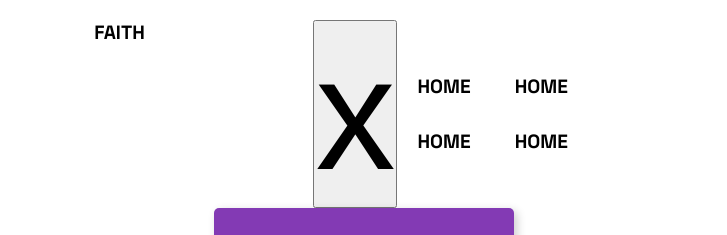
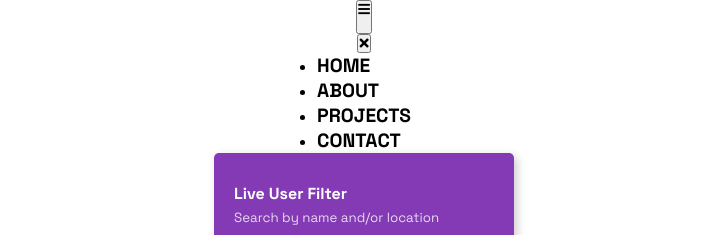
Before and after one commit to iruojefaith/Search-Random-User, a plain HTML site: page index.html in a window 1280 px wide. Shown: the top 235 px of the page, without its empty margins (276-1003 px from the left). Drawn offline with Linux system fonts and the light colour scheme; no server answers.

Commit message:
second commit

```diff
--- a/app.js
+++ b/app.js
@@ -1,14 +1,16 @@
 
  //HAMBURGER MENU
-const hamburger = document.querySelector('.hamburger');
-const navLink = document.querySelector('.nav__link');
-const closeBtn = document.querySelector('button');
+const toggleBtn = document.querySelector('sidebar-toggle');
+const sidebar = document.querySelector('.sidebar');
+const closeBtn = document.querySelector('.close-btn');
 
-hamburger.addEventListener('click', () => {
-  navLink.classList.toggle('hide');
-  hamburger.classList.toggle('hide');
-  closeBtn.classList.remove('hide');
-
+toggleBtn.addEventListener('click', () => {
+  if (sidebar.classList.contains("sidebar-toggle")) {
+    sidebar.classList.remove("show-sidebar");
+  }
+  else {
+    sidebar.classList.add("show-sidebar");
+  }
 });
 
 closeBtn.addEventListener('click', function () {
@@ -18,7 +20,7 @@ closeBtn.addEventListener('click', function () {
 })
 
 
-
+ //Filter SEARCH
 
 const result = document.getElementById('result')
  const filter = document.getElementById('filter')
--- a/index.html
+++ b/index.html
@@ -10,29 +10,40 @@
 </head>
 <body>
 <!-- Navbar Here -->
-<nav class="navbar">
-  <div class="navbar-content">
-     <a href="#" class="logo">Faith</a>
-
-  <div class="hamburger">
-    <span class="line"></span>
-    <span class="line"></span>
-    <span class="line"></span>
-
-  </div>
- <button class="show hide">x</button>
-  </div>
-
-
-  <ul class="nav__link hide">
-      <a href="#">home</a>
-      <a href="#">home</a>
-      <a href="#">home</a>
-      <a href="#">home</a>
-  </ul>
-
-</nav>
-
+<button class="sidebar-toggle">
+  <i class="fas fa-bars"></i>
+  <aside class="sidebar show-side">
+    <div class="sidebar-header">
+      <img src="" alt="" class="logo">
+      <button class="close-btn">
+        <i class="fas fa-times"></i>
+      </button>
+      <ul>
+        <li>
+          <a href="">
+            Home
+          </a>
+        </li>
+        <li>
+          <a href="">
+            About
+          </a>
+        </li>
+        <li>
+          <a href="">
+            Projects
+          </a>
+        </li>
+        <li>
+          <a href="">
+            Contact
+          </a>
+        </li>
+      </ul>
+    </div>
+  </aside>
+</button>
+<!-------------------- Navbar END Here ------------------->
     <!---Search filter -------------->
 
     <div class="container">
--- a/style.css
+++ b/style.css
@@ -18,6 +18,9 @@ body {
 }
 
 /*==================== HAMBER BURGER  STYLING============ */
+.show-sidebar {
+	transform: translate(0);
+}
 
 a{
   text-decoration: none;
@@ -27,65 +30,11 @@ a{
   text-transform: uppercase;
 }
 
-.navbar{
-  display: flex;
-  justify-self: space-between;
-  align-items: center;
-  padding-top: 20px;
-}
 
-.hamburger {
-  padding-right: 30px;
-  cursor: pointer;
-}
 
-.hamburger .line {
-  display: block;
-  width: 40px;
-  height: 5px;
-  margin-bottom: 10px;
-  background-color: #000;
-}
-.nav__link {
-  position: fixed;
-  width: 94%;
-  top: 5rem;
-  left: 18px;
-  background-color: #833ab4;
-}
-.nav__link a {
-  display: block;
-  text-align: center;
-  padding: 10px 0;
-}
-.hide {
-  display: none;
-}
-.navbar-content {
-  width: 100%;
-  display: flex;
-  justify-content: space-between;
-}
 @media screen and (min-width: 600px) {
 
-  .nav__link {
-    display: block;
-    position: static;
-    width: auto;
-    margin-right: 20px;
-    background: none;
-  }
-  .nav__link a{
-    display: inline-block;
-    padding: 15px 20px;
-  }
-  .hamburger {
-    display: none;
-  }
-  .show {
-    display: block;
-    font-size: 10rem;
-  }
+
 }
 
 /*==================== SEARCH BOX STYLING============ */
```
